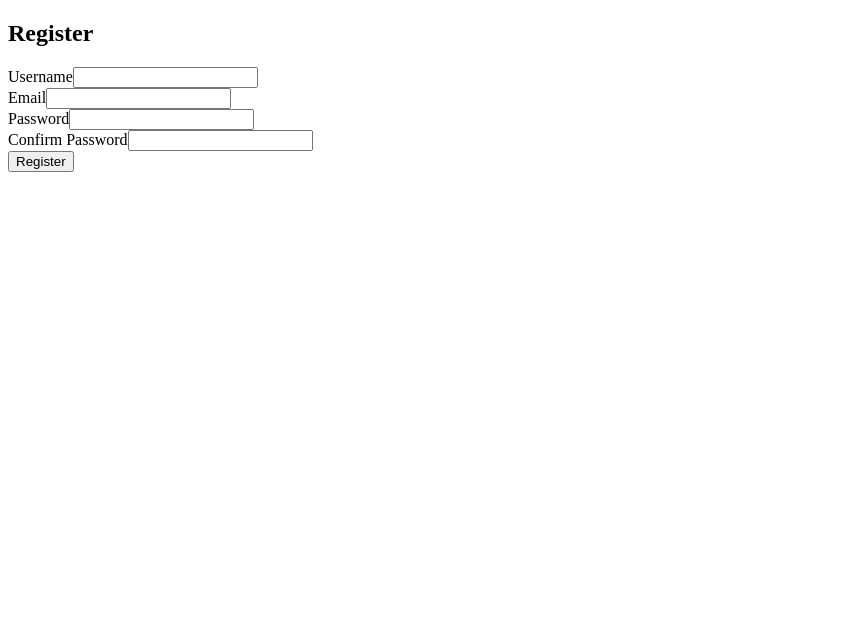
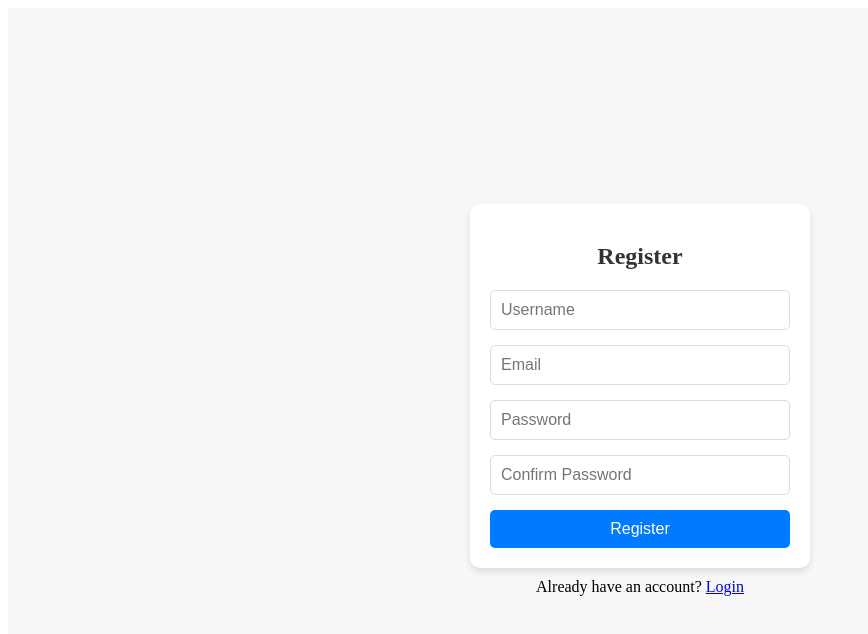
Before and after one commit to ksenia-b/aicore, a React (Vite) app in the folder fe/: page /registration in a window 1280 px wide. Shown: the top 634 px of the page, without its empty margins (0-868 px from the left). Built offline with nearby package versions, Linux system fonts and the light colour scheme.

Commit message:
rewrote to styled components, added css styles

```diff
--- a/fe/package.json
+++ b/fe/package.json
@@ -18,7 +18,8 @@
     "react-dom": "^18.3.1",
     "react-redux": "^9.1.2",
     "react-router-dom": "^6.26.2",
-    "redux": "^5.0.1"
+    "redux": "^5.0.1",
+    "styled-components": "^6.1.13"
   },
   "devDependencies": {
     "@eslint/js": "^9.11.1",
--- a/fe/src/components/Login.jsx
+++ b/fe/src/components/Login.jsx
@@ -1,56 +1,129 @@
-import { useState } from "react";
-import { useNavigate } from "react-router-dom";
-import { useAuth } from "../context/AuthContext";
+import { useState } from 'react';
+import axios from 'axios';
+import { useNavigate } from 'react-router-dom';
+import styled from 'styled-components';
 
-const Login = () => {
-    const [email, setEmail] = useState("");
-    const [password, setPassword] = useState("");
-    const [error, setError] = useState("");
-    const { login } = useAuth();
+// Styled Components
+const LoginContainer = styled.div`
+  display: flex;
+  flex-direction: column;
+  align-items: center;
+  justify-content: center;
+  height: 100vh;
+  background-color: #f7f7f7;
+`;
+
+const LoginForm = styled.form`
+  display: flex;
+  flex-direction: column;
+  background-color: #fff;
+  padding: 20px;
+  border-radius: 10px;
+  box-shadow: 0 4px 6px rgba(0, 0, 0, 0.1);
+  width: 300px;
+`;
+
+const Title = styled.h2`
+  margin-bottom: 20px;
+  text-align: center;
+  color: #333;
+`;
+
+const Input = styled.input`
+  margin-bottom: 15px;
+  padding: 10px;
+  border: 1px solid #ddd;
+  border-radius: 5px;
+  font-size: 16px;
+`;
+
+const Button = styled.button`
+  padding: 10px;
+  background-color: #007bff;
+  color: white;
+  border: none;
+  border-radius: 5px;
+  cursor: pointer;
+  font-size: 16px;
+  transition: background-color 0.3s;
+
+  &:hover {
+    background-color: #0056b3;
+  }
+`;
+
+const ErrorMessage = styled.p`
+  color: red;
+  font-size: 14px;
+  margin-bottom: 15px;
+`;
+
+const AccountText = styled.p`
+  text-align: center;
+  margin-top: 10px;
+`;
+
+const RegisterLink = styled.button`
+  background: none;
+  border: none;
+  color: #007bff;
+  cursor: pointer;
+  font-size: 14px;
+  text-decoration: underline;
+  margin-top: 10px;
+  &:hover {
+    color: #0056b3;
+  }
+`;
+
+function Login() {
+    const [email, setEmail] = useState('');
+    const [password, setPassword] = useState('');
+    const [error, setError] = useState('');
     const navigate = useNavigate();
 
-    const handleSubmit = async (e) => {
+    const handleLogin = async (e) => {
         e.preventDefault();
-
-        if (!email || !password) {
-            setError("Please fill in all fields");
-            return;
-        }
-
         try {
-            await login(email, password);
-            navigate("/threads");
-        } catch (error) {
-            setError("Failed to log in. Please check your credentials.");
+            const res = await axios.post('/api/auth/login', { email, password });
+            localStorage.setItem('token', res.data.token);
+            navigate('/threads');
+        } catch (err) {
+            setError(err.response.data.msg || 'Invalid email or password');
         }
     };
-
-    const handleRegister = () => {
-        navigate("/registration");
+    const handleRegisterClick = () => {
+        navigate('/register');
     };
-
     return (
-        <div className="login-container">
-            <h2>Login</h2>
-            {error && <p className="error">{error}</p>}
-            <form onSubmit={handleSubmit}>
-                <input
+        <LoginContainer>
+            <LoginForm onSubmit={handleLogin}>
+                <Title>Login</Title>
+                {error && <ErrorMessage>{error}</ErrorMessage>}
+                <Input
                     type="email"
                     placeholder="Email"
                     value={email}
                     onChange={(e) => setEmail(e.target.value)}
+                    required
                 />
-                <input
+                <Input
                     type="password"
                     placeholder="Password"
                     value={password}
                     onChange={(e) => setPassword(e.target.value)}
+                    required
                 />
-                <button type="submit">Login</button>
-            </form>
-            <button onClick={handleRegister}>Register</button>
-        </div>
+                <Button type="submit">Login</Button>
+            </LoginForm>
+            <AccountText>
+                Don't have an account?
+                <a href='/registration' >
+                    Register
+                </a>
+            </AccountText>
+        </LoginContainer>
     );
-};
+}
 
 export default Login;
--- a/fe/src/components/Registration.jsx
+++ b/fe/src/components/Registration.jsx
@@ -1,99 +1,138 @@
-import { useState } from "react";
-import { useNavigate } from "react-router-dom";
+import { useState } from 'react';
+import axios from 'axios';
+import { NavLink, useNavigate } from 'react-router-dom';
+import styled from 'styled-components';
+
+// Styled Components
+const RegisterContainer = styled.div`
+  display: flex;
+  flex-direction: column;
+  align-items: center;
+  justify-content: center;
+  height: 100vh;
+  background-color: #f7f7f7;
+`;
+
+const RegisterForm = styled.form`
+  display: flex;
+  flex-direction: column;
+  background-color: #fff;
+  padding: 20px;
+  border-radius: 10px;
+  box-shadow: 0 4px 6px rgba(0, 0, 0, 0.1);
+  width: 300px;
+`;
+
+const Title = styled.h2`
+  margin-bottom: 20px;
+  text-align: center;
+  color: #333;
+`;
+
+const Input = styled.input`
+  margin-bottom: 15px;
+  padding: 10px;
+  border: 1px solid #ddd;
+  border-radius: 5px;
+  font-size: 16px;
+`;
+
+const Button = styled.button`
+  padding: 10px;
+  background-color: #007bff;
+  color: white;
+  border: none;
+  border-radius: 5px;
+  cursor: pointer;
+  font-size: 16px;
+  transition: background-color 0.3s;
+
+  &:hover {
+    background-color: #0056b3;
+  }
+`;
+
+const ErrorMessage = styled.p`
+  color: red;
+  font-size: 14px;
+  margin-bottom: 15px;
+`;
+
+const AccountText = styled.p`
+  text-align: center;
+  margin-top: 10px;
+`;
+
 
 function Registration() {
-    const [formData, setFormData] = useState({
-        username: "",
-        email: "",
-        password: "",
-        confirmPassword: ""
-    });
-
-    const [errors, setErrors] = useState({});
+    const [username, setUsername] = useState('');
+    const [email, setEmail] = useState('');
+    const [password, setPassword] = useState('');
+    const [confirmPassword, setConfirmPassword] = useState('');
+    const [error, setError] = useState('');
     const navigate = useNavigate();
 
-    const handleChange = (e) => {
-        setFormData({ ...formData, [e.target.name]: e.target.value });
-    };
-
-    const validateForm = () => {
-        let formErrors = {};
-
-        if (!formData.username) formErrors.username = "Username is required";
-        if (!formData.email) formErrors.email = "Email is required";
-        if (!formData.password) formErrors.password = "Password is required";
-        if (formData.password !== formData.confirmPassword)
-            formErrors.confirmPassword = "Passwords do not match";
-
-        return formErrors;
-    };
-
-    const handleSubmit = (e) => {
+    const handleRegister = async (e) => {
         e.preventDefault();
-        const formErrors = validateForm();
-
-        if (Object.keys(formErrors).length === 0) {
-            console.log("Form submitted", formData);
-
-            navigate("/login");
-        } else {
-            setErrors(formErrors);
+        if (password !== confirmPassword) {
+            setError("Passwords do not match");
+            return;
+        }
+        try {
+            const res = await axios.post('/api/auth/register', {
+                username,
+                email,
+                password,
+                confirmPassword
+            });
+            localStorage.setItem('token', res.data.token);
+            navigate('/threads');
+        } catch (err) {
+            setError(err.response.data.msg || 'Error during registration');
         }
     };
 
     return (
-        <div className="registration-form">
-            <h2>Register</h2>
-            <form onSubmit={handleSubmit}>
-                <div>
-                    <label>Username</label>
-                    <input
+        <RegisterContainer>
+            <RegisterForm onSubmit={handleRegister}>
+                <Title>Register</Title>
+                {error && <ErrorMessage>{error}</ErrorMessage>}
+                <Input
                     type="text"
-                        name="username"
-                        value={formData.username}
-                        onChange={handleChange}
+                    placeholder="Username"
+                    value={username}
+                    onChange={(e) => setUsername(e.target.value)}
+                    required
                 />
-                    {errors.username && <p className="error">{errors.username}</p>}
-                </div>
-
-                <div>
-                    <label>Email</label>
-                    <input
+                <Input
                     type="email"
-                        name="email"
-                        value={formData.email}
-                        onChange={handleChange}
+                    placeholder="Email"
+                    value={email}
+                    onChange={(e) => setEmail(e.target.value)}
+                    required
                 />
-                    {errors.email && <p className="error">{errors.email}</p>}
-                </div>
-
-                <div>
-                    <label>Password</label>
-                    <input
+                <Input
                     type="password"
-                        name="password"
-                        value={formData.password}
-                        onChange={handleChange}
+                    placeholder="Password"
+                    value={password}
+                    onChange={(e) => setPassword(e.target.value)}
+                    required
                 />
-                    {errors.password && <p className="error">{errors.password}</p>}
-                </div>
-
-                <div>
-                    <label>Confirm Password</label>
-                    <input
+                <Input
                     type="password"
-                        name="confirmPassword"
-                        value={formData.confirmPassword}
-                        onChange={handleChange}
+                    placeholder="Confirm Password"
+                    value={confirmPassword}
+                    onChange={(e) => setConfirmPassword(e.target.value)}
+                    required
                 />
-                    {errors.confirmPassword && (
-                        <p className="error">{errors.confirmPassword}</p>
-                    )}
-                </div>
-
-                <button type="submit">Register</button>
-            </form>
-        </div>
+                <Button type="submit">Register</Button>
+            </RegisterForm>
+            <AccountText>
+                Already have an account?  <a href='/login' >
+                    Login
+                </a>
+            </AccountText>
+        </RegisterContainer>
     );
 }
 
```
Also changed, not shown: 1 other file (tests, documents, lock files or other folders). Lines whose indentation alone changed are shown as unchanged.
